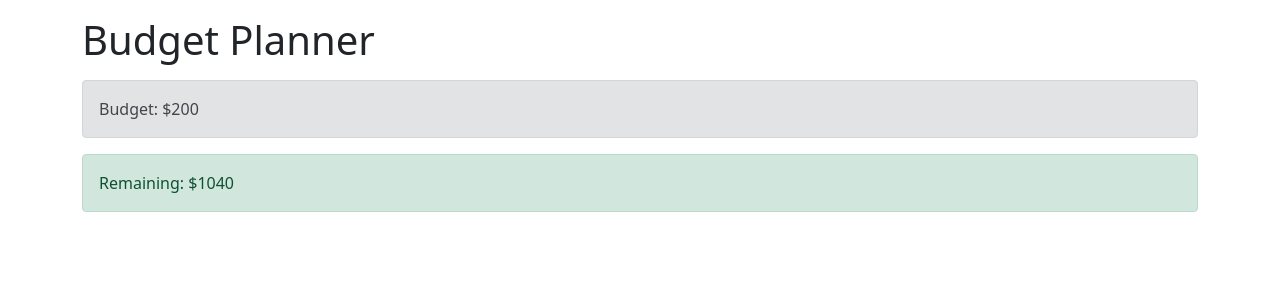
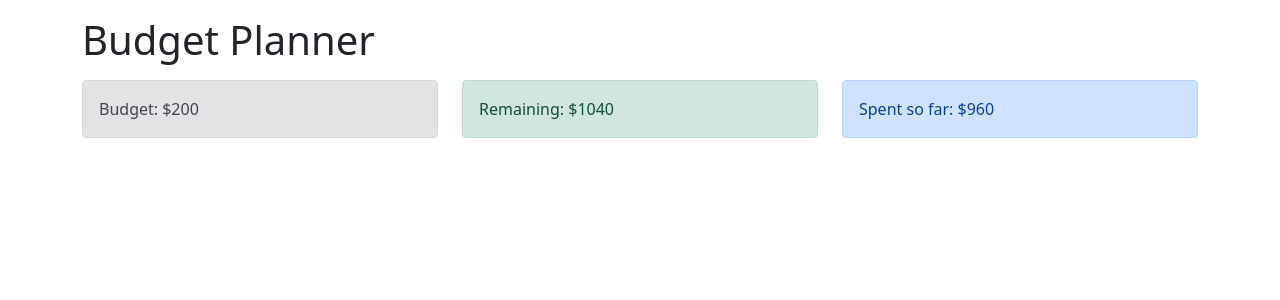
Before and after one commit to clarancefarley/react-budget-app, a React (Create React App) app: page / in a window 1280 px wide. Shown: the top 300 px of the page. Built offline with nearby package versions, Linux system fonts and the light colour scheme.

Commit message:
add spent component

```diff
--- a/src/App.js
+++ b/src/App.js
@@ -2,6 +2,7 @@ import React from 'react';
 import 'bootstrap/dist/css/bootstrap.min.css'
 import Budget from './components/Budget';
 import Remaining from './components/Remaining';
+import Spent from './components/Spent';
 
 const App = () => {
   return (
@@ -10,7 +11,12 @@ const App = () => {
       <div className='row mt-3'>
         <div className='col-sm'>
           <Budget />
+        </div>
+        <div className='col-sm'>
           <Remaining />
+        </div>
+        <div className='col-sm'>
+          <Spent />
         </div>
       </div>
     </div>
--- /dev/null
+++ b/src/components/Spent.js
@@ -0,0 +1,11 @@
+import React from 'react'
+
+const Spent = () => {
+    return (
+        <div className='alert alert-primary'>
+            <span>Spent so far: $960</span>
+        </div>
+    )
+}
+
+export default Spent
```
